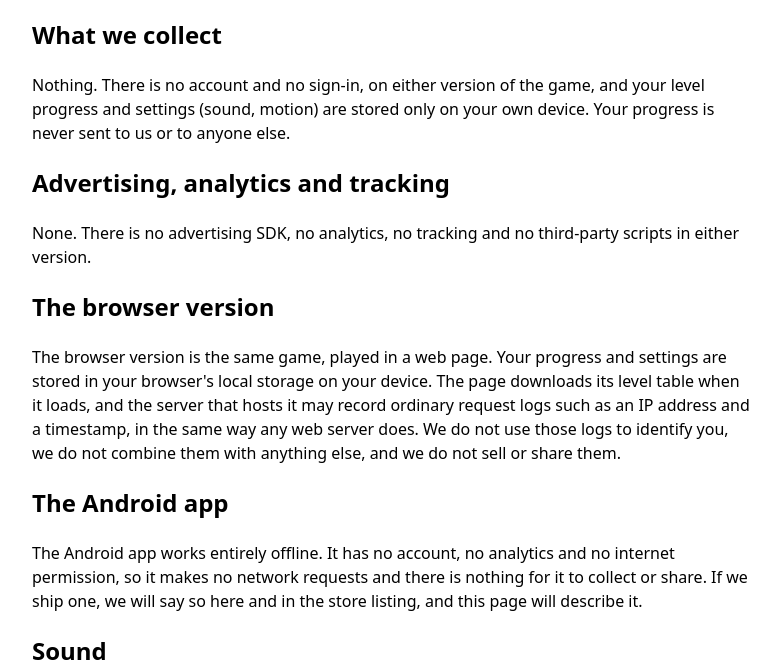
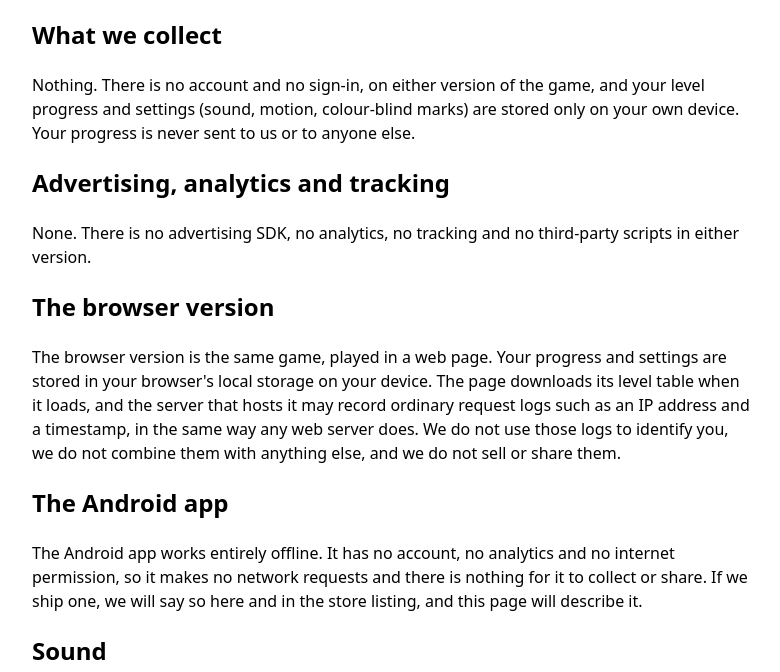
Before and after one commit to Snedz/mission-winning-legal, a plain HTML site: page ratchet/index.html in a window 1280 px wide. Shown: the part 128-800 px from the top of the page, without its empty margins (248-1028 px from the left). Drawn offline with Linux system fonts and the light colour scheme.

Commit message:
Ratchet policy: the settings list now includes the colour-blind marks

```diff
--- a/ratchet/index.html
+++ b/ratchet/index.html
@@ -3,7 +3,7 @@
 <h1>Ratchet: Privacy Policy</h1>
 <p>Effective October 30, 2026. Publisher: Mission Winning LLC, Texas, USA.</p>
 <h2>What we collect</h2>
-<p>Nothing. There is no account and no sign-in, on either version of the game, and your level progress and settings (sound, motion) are stored only on your own device. Your progress is never sent to us or to anyone else.</p>
+<p>Nothing. There is no account and no sign-in, on either version of the game, and your level progress and settings (sound, motion, colour-blind marks) are stored only on your own device. Your progress is never sent to us or to anyone else.</p>
 <h2>Advertising, analytics and tracking</h2>
 <p>None. There is no advertising SDK, no analytics, no tracking and no third-party scripts in either version.</p>
 <h2>The browser version</h2>
```
